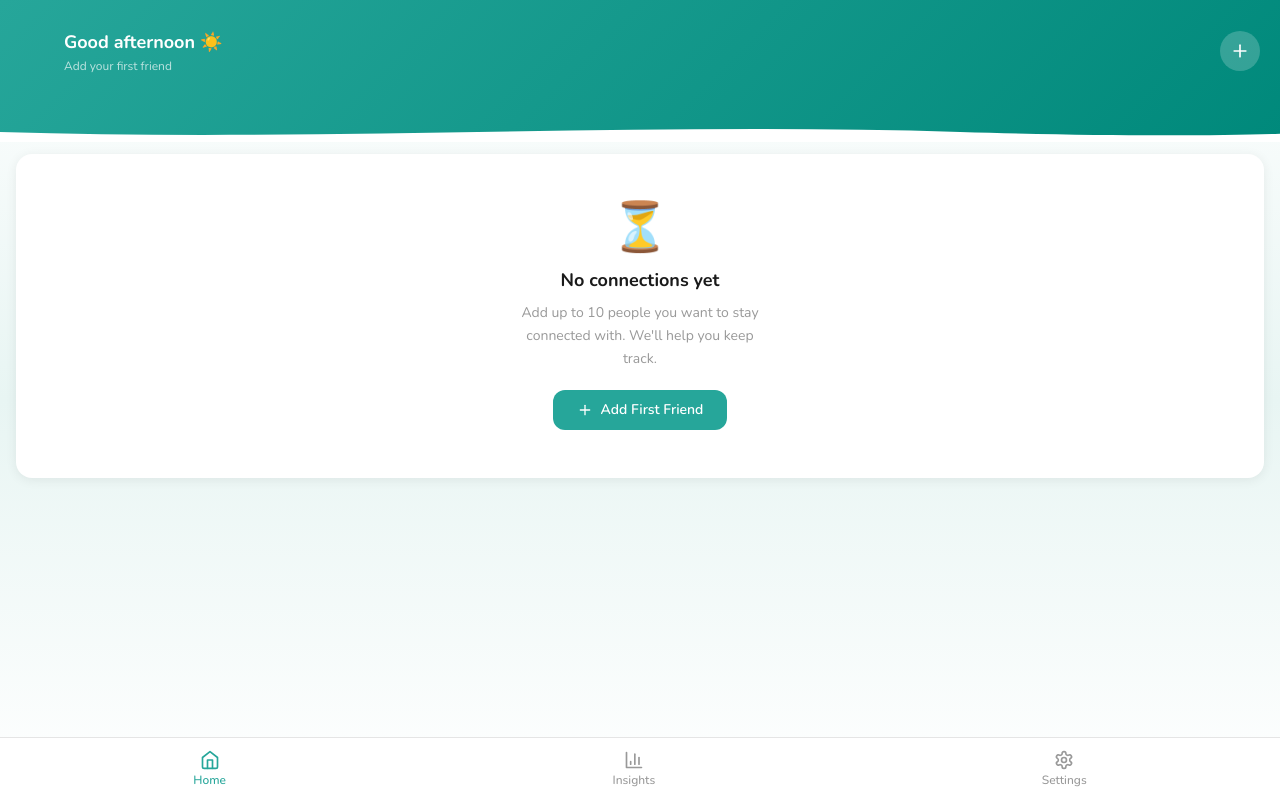
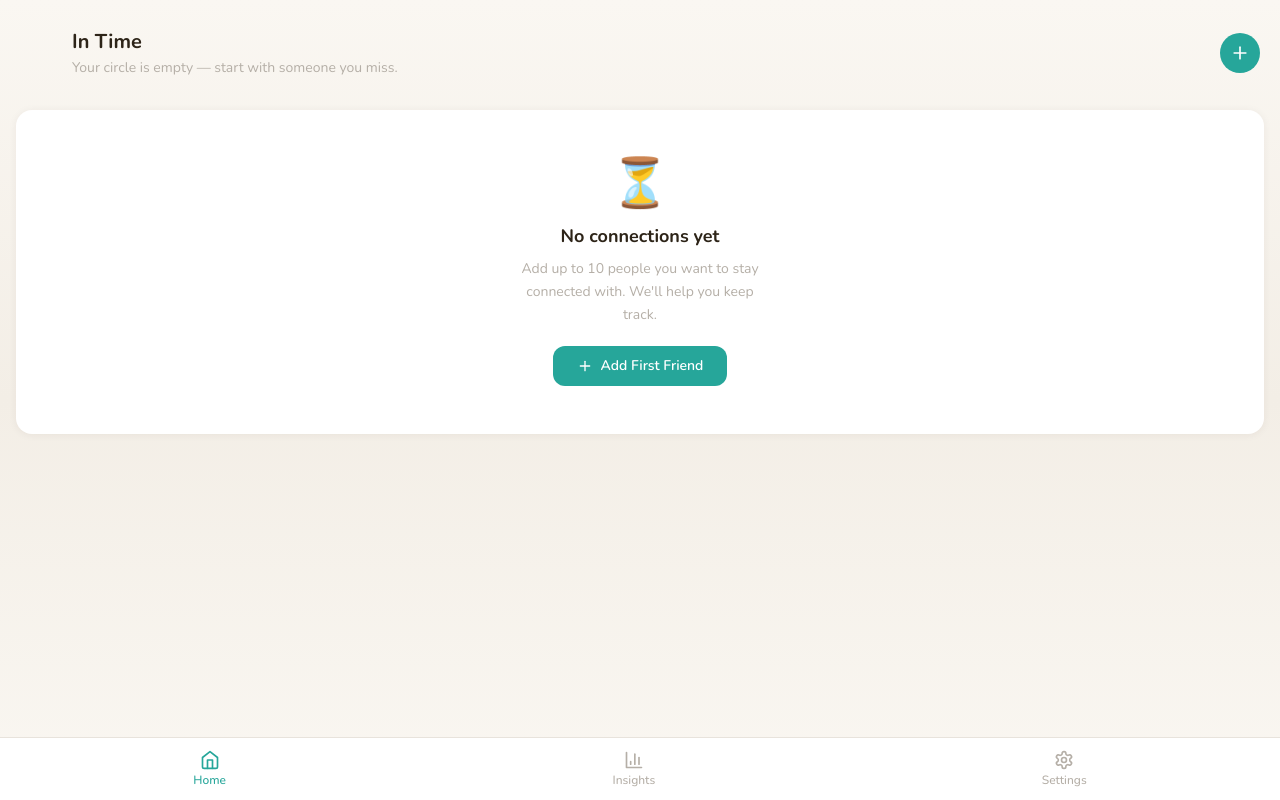
Before and after one commit to pathtoflow/In-Time, a React (Create React App) app: page / in a window 1280 px wide. Both pictures are taken after a click on the button "Skip". Built offline with nearby package versions, Linux system fonts and the light colour scheme.

Commit message:
v4.0.0 - Visual retheme: warm cream palette, flat headers, ambient glows

```diff
--- a/src/App.tsx
+++ b/src/App.tsx
@@ -70,7 +70,7 @@ type Modal = 'add-friend' | 'edit-friend' | 'log-meeting' | 'import-confirm' | '
 
 // ==================== CONSTANTS ====================
 
-const APP_VERSION = '3.3.0';
+const APP_VERSION = '4.0.0';
 
 const COLORS = {
   primary: '#26A69A',
@@ -81,30 +81,29 @@ const COLORS = {
   fresh: '#66BB6A',
   approaching: '#FFA726',
   attention: '#EF5350',
-  lightBg: '#FFFFFF',
+  lightBg: '#FAF7F2',
   lightCard: '#FFFFFF',
-  lightText: '#1A1A1A',
-  lightTextSecondary: '#666666',
-  lightTextMuted: '#999999',
-  lightBorder: '#E5E5E5',
-  darkBg: '#0D0D0D',
-  darkCard: '#1A1A1A',
-  darkText: '#FFFFFF',
-  darkTextSecondary: '#AAAAAA',
-  darkTextMuted: '#666666',
-  darkBorder: '#333333',
+  lightText: '#2D2418',
+  lightTextSecondary: '#7A7267',
+  lightTextMuted: '#B5AFA7',
+  lightBorder: '#E8E3DC',
+  darkBg: '#1A1612',
+  darkCard: '#262018',
+  darkText: '#F5F1EB',
+  darkTextSecondary: '#A89E94',
+  darkTextMuted: '#6B6158',
+  darkBorder: '#3D3630',
 };
 
 // Design tokens — single source of truth
 const TOKENS = {
   shadow: {
-    card: (isDark: boolean) => isDark ? '0 2px 12px rgba(0,0,0,0.35)' : '0 2px 12px rgba(0,0,0,0.07)',
+    card: (isDark: boolean) => isDark ? '0 1px 8px rgba(0,0,0,0.3)' : '0 1px 8px rgba(45,36,24,0.06)',
   },
   header: {
     paddingTop: 'pt-3',
-    paddingBottom: 'pb-12',
+    paddingBottom: 'pb-4',
     paddingX: 'px-5',
-    gradient: `linear-gradient(135deg, ${COLORS.primary} 0%, ${COLORS.primaryDark} 100%)`,
   },
   spacing: {
     screenPadding: 'px-4',
@@ -121,7 +120,7 @@ const getTheme = (isDark: boolean): Theme => ({
   card: isDark ? COLORS.darkCard : COLORS.lightCard,
   bg: isDark ? COLORS.darkBg : COLORS.lightBg,
   border: isDark ? COLORS.darkBorder : COLORS.lightBorder,
-  inputBg: isDark ? COLORS.darkBg : '#F5F5F5',
+  inputBg: isDark ? '#1F1A14' : '#F0ECE5',
   cardShadow: TOKENS.shadow.card(isDark),
   isDark,
 });
@@ -175,11 +174,11 @@ const calculateHealthScore = (friend: Friend, meetings: Meeting[]): number => {
   return Math.round((consistency * 0.4) + (streakStability * 0.3) + (gapScore * 0.2) + multiplierBonus);
 };
 
-const getGreeting = (): string => {
-  const hour = new Date().getHours();
-  if (hour < 12) return 'Good morning';
-  if (hour < 17) return 'Good afternoon';
-  return 'Good evening';
+const getGreeting = (friendCount: number, needsAttention: number): { title: string; subtitle: string } => {
+  if (friendCount === 0) return { title: 'In Time', subtitle: 'Your circle is empty — start with someone you miss.' };
+  if (needsAttention === 0) return { title: 'All in time', subtitle: `${friendCount} connection${friendCount > 1 ? 's' : ''} on track.` };
+  if (needsAttention === 1) return { title: 'One\'s drifting', subtitle: 'A quick catch-up goes a long way.' };
+  return { title: `${needsAttention} drifting`, subtitle: 'Some connections could use your attention.' };
 };
 
 // ==================== CUSTOM HOOKS ====================
@@ -220,45 +219,42 @@ const useDarkMode = (theme: 'auto' | 'light' | 'dark') => {
 
 // ==================== SHARED COMPONENTS ====================
 
-const WaveDivider = ({ isDark }: { isDark: boolean }) => (
-  <svg viewBox="0 0 1440 60" className="w-full h-5 block -mb-px" preserveAspectRatio="none">
-    <path fill={isDark ? COLORS.darkBg : COLORS.lightBg} d="M0,30 C360,60 720,0 1080,30 C1260,45 1380,40 1440,35 L1440,60 L0,60 Z"/>
-  </svg>
-);
-
 const GradientBackground = ({ isDark, children, className = '' }: { isDark: boolean; children: React.ReactNode; className?: string }) => (
   <div
     className={className}
     style={{
       background: isDark
-        ? `linear-gradient(180deg, ${COLORS.darkBg} 0%, #0A1A18 50%, ${COLORS.darkBg} 100%)`
-        : `linear-gradient(180deg, ${COLORS.lightBg} 0%, #E8F5F3 50%, ${COLORS.lightBg} 100%)`
+        ? `linear-gradient(180deg, ${COLORS.darkBg} 0%, #1E1A14 50%, ${COLORS.darkBg} 100%)`
+        : `linear-gradient(180deg, ${COLORS.lightBg} 0%, #F3EEE6 50%, ${COLORS.lightBg} 100%)`
     }}
   >
     {children}
   </div>
 );
 
-// Unified screen header
-const ScreenHeader = ({ title, isDark, rightAction, leftAction }: {
+// Unified screen header — flat, no gradient bar
+const ScreenHeader = ({ title, isDark, rightAction, leftAction, theme }: {
   title: string | React.ReactNode;
   isDark: boolean;
   rightAction?: React.ReactNode;
   leftAction?: React.ReactNode;
-}) => (
-  <div className="relative pt-safe-top" style={{ background: TOKENS.header.gradient }}>
+  theme?: Theme;
+}) => {
+  const t = theme || getTheme(isDark);
+  return (
+    <div className="pt-safe-top">
       <div className={`${TOKENS.header.paddingX} ${TOKENS.header.paddingTop} ${TOKENS.header.paddingBottom}`}>
         <div className="flex items-center justify-between">
           {leftAction || <div className="w-9" />}
           {typeof title === 'string' ? (
-          <h1 className="text-lg font-bold text-white font-nunito">{title}</h1>
+            <h1 className="text-lg font-bold font-nunito" style={{ color: t.text }}>{title}</h1>
           ) : title}
           {rightAction || <div className="w-9" />}
         </div>
       </div>
-    <WaveDivider isDark={isDark} />
-  </div>
-);
+    </div>
+  );
+};
 
 // Reusable card wrapper
 const Card = ({ theme, children, className = '', style = {} }: {
@@ -624,16 +620,22 @@ const OnboardingScreen = ({ onComplete, isDark }: { onComplete: () => void; isDa
 
   return (
     <div
-      className="h-screen flex flex-col"
+      className="h-screen flex flex-col relative overflow-hidden"
       style={{
         background: isDark
-          ? `linear-gradient(180deg, ${COLORS.darkBg} 0%, #0A1A18 50%, ${COLORS.darkBg} 100%)`
-          : `linear-gradient(180deg, ${COLORS.lightBg} 0%, #E8F5F3 50%, ${COLORS.lightBg} 100%)`
+          ? `linear-gradient(180deg, ${COLORS.darkBg} 0%, #1E1A14 50%, ${COLORS.darkBg} 100%)`
+          : `linear-gradient(180deg, ${COLORS.lightBg} 0%, #F3EEE6 50%, ${COLORS.lightBg} 100%)`
       }}
     >
+      {/* Subtle ambient glow */}
+      <div className="absolute bottom-0 left-1/2 -translate-x-1/2 w-[300px] h-[300px] rounded-full opacity-20 blur-[80px] pointer-events-none"
+        style={{ background: `radial-gradient(circle, ${COLORS.primary} 0%, transparent 70%)` }} />
       {/* Top bar */}
-      <div className={`pt-safe-top ${TOKENS.header.paddingX} ${TOKENS.header.paddingTop} flex justify-end`}>
-        <button onClick={onComplete} className="py-2 px-4 text-sm font-nunito transition-colors"
+      <div className={`pt-safe-top ${TOKENS.header.paddingX} ${TOKENS.header.paddingTop} flex items-center justify-between`}>
+        <div className="text-xs font-semibold font-nunito tracking-wide uppercase" style={{ color: theme.textMuted }}>
+          {step + 1} / {steps.length}
+        </div>
+        <button onClick={onComplete} className="py-2 px-3 text-sm font-nunito transition-colors rounded-lg"
           style={{ color: theme.textMuted }}>
           Skip
         </button>
@@ -1127,25 +1129,41 @@ export default function App() {
         <div className="flex-1 overflow-auto pb-20">
           <ScreenHeader
             isDark={isDark}
+            theme={theme}
             title={
-              <div className="flex-1 ml-2">
-                <h1 className="text-lg font-bold text-white font-nunito">{getGreeting()} ☀️</h1>
-                <p className="text-white/70 text-xs mt-0.5 font-nunito">
-                  {friendsNeedingAttention > 0 ? `${friendsNeedingAttention} to catch up with` : activeFriendCount > 0 ? "All caught up!" : "Add your first friend"}
+              <div className="flex-1 ml-3">
+                <h1 className="text-xl font-bold font-nunito" style={{ color: theme.text }}>{getGreeting(activeFriendCount, friendsNeedingAttention).title}</h1>
+                <p className="text-sm mt-0.5 font-nunito" style={{ color: theme.textMuted }}>
+                  {getGreeting(activeFriendCount, friendsNeedingAttention).subtitle}
                 </p>
               </div>
             }
-            leftAction={<div className="w-9" />}
+            leftAction={
+              activeFriendCount > 0 ? (
+                <div className="relative w-10 h-10 flex-shrink-0">
+                  <svg className="w-full h-full transform -rotate-90">
+                    <circle cx="20" cy="20" r="16" stroke={theme.border} strokeWidth="3" fill="none" />
+                    <circle cx="20" cy="20" r="16" stroke={COLORS.primary} strokeWidth="3" fill="none"
+                      strokeLinecap="round"
+                      strokeDasharray={`${overallHealth * 1.005} 100.5`}
+                      className="transition-all duration-700" />
+                  </svg>
+                  <div className="absolute inset-0 flex items-center justify-center">
+                    <span className="text-xs font-bold tabular-nums font-nunito" style={{ color: COLORS.primary }}>{overallHealth}</span>
+                  </div>
+                </div>
+              ) : <div className="w-10" />
+            }
             rightAction={
               <button onClick={() => setCurrentModal('add-friend')} disabled={activeFriendCount >= 10}
-                className="w-10 h-10 rounded-full text-white flex items-center justify-center disabled:opacity-50 transition-all active:scale-95"
-                style={{ backgroundColor: 'rgba(255,255,255,0.2)' }}>
-                <Plus className="w-5 h-5" />
+                className="w-10 h-10 rounded-full flex items-center justify-center disabled:opacity-50 transition-all active:scale-95"
+                style={{ backgroundColor: COLORS.primary }}>
+                <Plus className="w-5 h-5 text-white" />
               </button>
             }
           />
 
-          <div className={`${TOKENS.spacing.screenPadding} -mt-1`}>
+          <div className={`${TOKENS.spacing.screenPadding}`}>
             {activeFriendCount === 0 ? (
               <Card theme={theme} className="text-center py-12 mt-4">
                 <div className="text-5xl mb-4 animate-float">⏳</div>
@@ -1229,20 +1247,21 @@ export default function App() {
         <div className="flex-1 overflow-auto pb-28">
           <ScreenHeader
             isDark={isDark}
+            theme={theme}
             title={selectedFriend.name}
             leftAction={
-              <button onClick={() => { setCurrentScreen('home'); setSelectedFriendId(null); }} className="p-2 -ml-2 hover:bg-white/20 rounded-full transition-colors">
-                <ChevronLeft className="w-5 h-5 text-white" />
+              <button onClick={() => { setCurrentScreen('home'); setSelectedFriendId(null); }} className="p-2 -ml-2 rounded-full transition-colors" style={{ color: theme.text }}>
+                <ChevronLeft className="w-5 h-5" />
               </button>
             }
             rightAction={
-              <button onClick={() => setCurrentModal('delete-confirm')} className="p-2 -mr-2 hover:bg-white/20 rounded-full transition-colors">
-                <Trash2 className="w-4 h-4 text-white/70" />
+              <button onClick={() => setCurrentModal('delete-confirm')} className="p-2 -mr-2 rounded-full transition-colors" style={{ color: theme.textMuted }}>
+                <Trash2 className="w-4 h-4" />
               </button>
             }
           />
 
-          <div className={`${TOKENS.spacing.screenPadding} -mt-1`}>
+          <div className={`${TOKENS.spacing.screenPadding}`}>
             <Card theme={theme} className={`p-5 ${TOKENS.spacing.sectionGap}`}>
               <div className="flex justify-center mb-4">
                 <div className="w-16 h-16 rounded-full flex items-center justify-center text-white font-bold text-2xl font-nunito" style={{ backgroundColor: COLORS.primary }}>
@@ -1325,7 +1344,7 @@ export default function App() {
         <div className="flex-1 overflow-auto pb-20">
           <ScreenHeader isDark={isDark} title="Insights" />
 
-          <div className={`${TOKENS.spacing.screenPadding} -mt-1`}>
+          <div className={`${TOKENS.spacing.screenPadding}`}>
 
             {activeFriends.length === 0 ? (
               <Card theme={theme} className="text-center py-12">
@@ -1558,7 +1577,7 @@ export default function App() {
         <div className="flex-1 overflow-auto pb-20">
           <ScreenHeader isDark={isDark} title="Settings" />
 
-          <div className={`${TOKENS.spacing.screenPadding} -mt-1`}>
+          <div className={`${TOKENS.spacing.screenPadding}`}>
             <Card theme={theme} className={`overflow-hidden ${TOKENS.spacing.cardGap}`}>
               <div className="px-4 py-2.5" style={{ borderBottom: `1px solid ${theme.border}` }}>
                 <h3 className="text-xs font-medium uppercase tracking-wide font-nunito" style={{ color: theme.textMuted }}>Appearance</h3>
```
Lines whose indentation alone changed are shown as unchanged.
